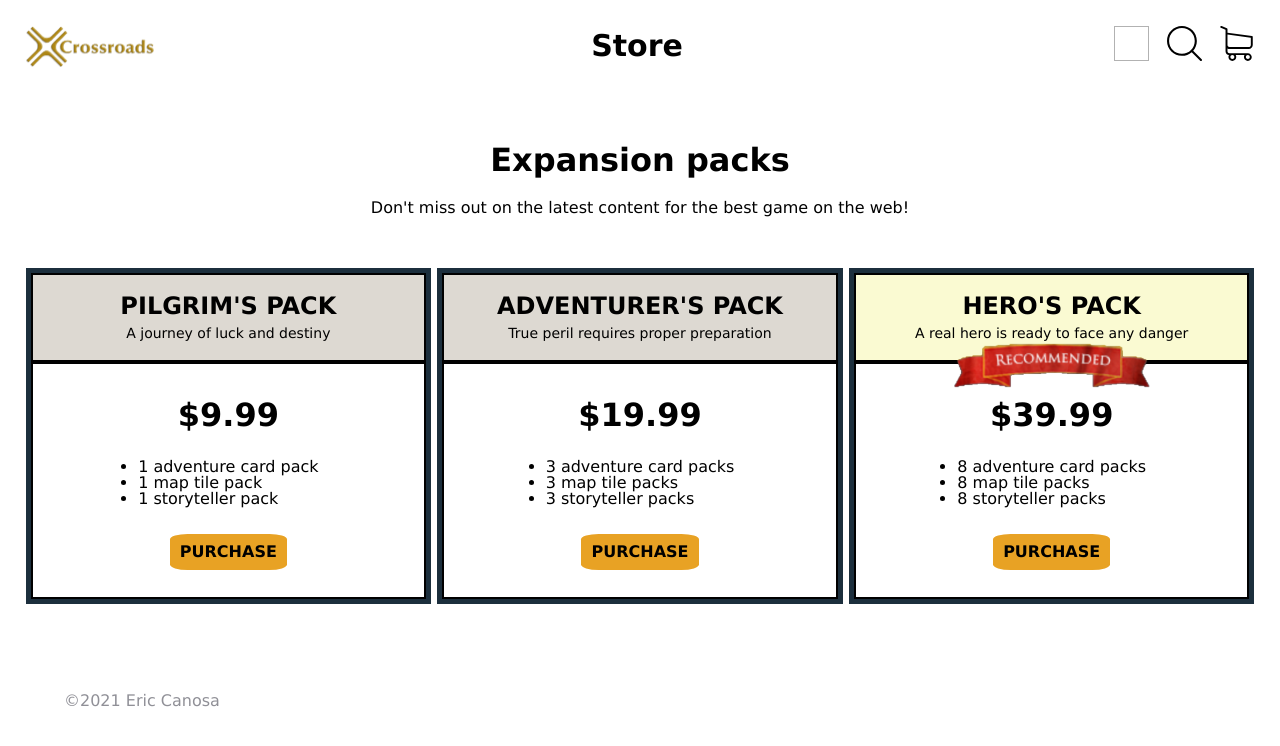
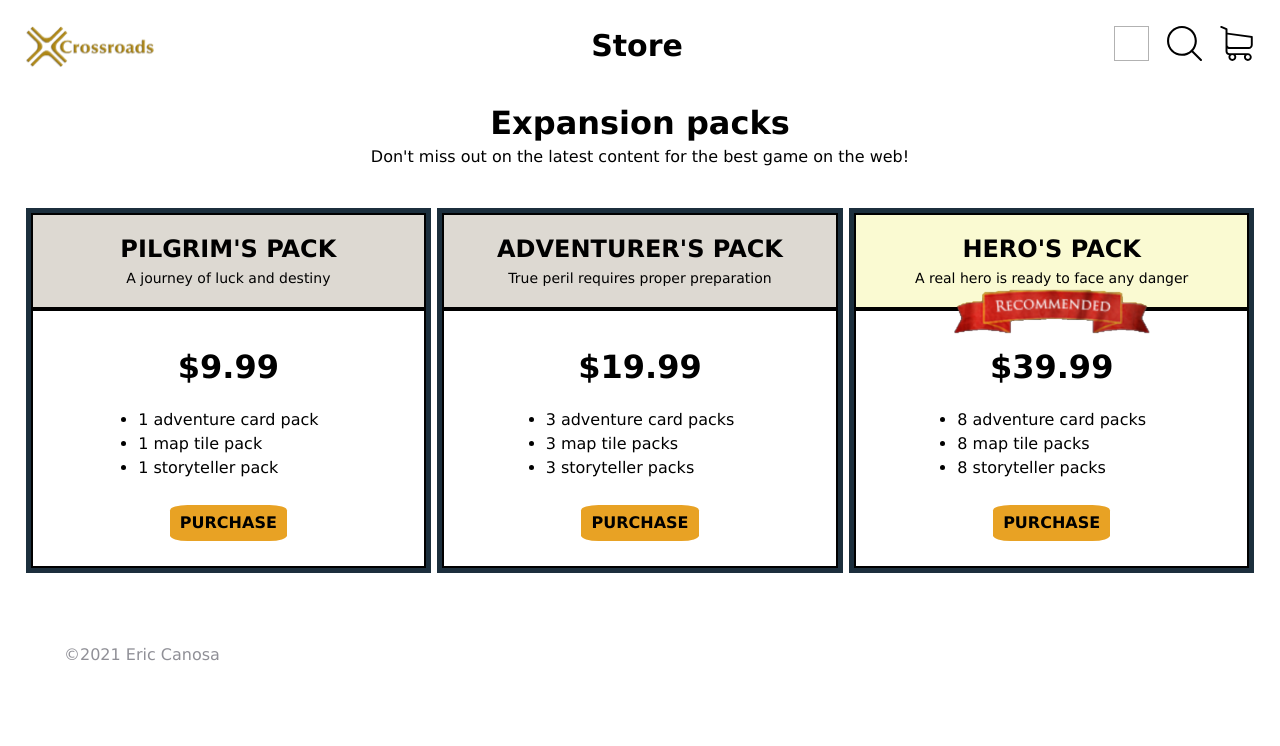
Before and after one commit to canosaer/wd3_week2_sass, a website: page index.html in a window 1280 px wide. Drawn offline with Linux system fonts and the light colour scheme.

Commit message:
fixed vertical padding

```diff
--- a/src/scss/main.scss
+++ b/src/scss/main.scss
@@ -34,7 +34,7 @@ a {
 }
 
 .header{
-	padding: 2%;
+	padding: 2% 2% 0%;
 	display: flex;
 	justify-content: space-between;
 	background-color: white;
@@ -92,7 +92,7 @@ a {
 }
 
 .hero{
-	padding: 5% 2%;
+	padding: 25px 3%;
 	display: flex;
 	flex-direction: column;
 	align-items: center;
@@ -100,15 +100,16 @@ a {
 	&__heading{
 		font-size: 2rem;
 		font-weight: bold;
-		margin-bottom: 2%;
+		margin-bottom: 7px;
 	}
 
 	&__cta{
 		text-align: center;
+		line-height: 1.4;
 	}
 
 	@include mixins.desktop {
-		padding: 4% 2%;
+		padding: 40px 3%;
 	}
 
 }
@@ -126,7 +127,7 @@ a {
 	position: relative;
 	border: 5px variables.$dark-blue solid;
 	width: 100%;
-	margin-bottom: 2%;
+	margin-bottom: 10px;
 
 	@include mixins.desktop {
 		width: 33%;
@@ -138,14 +139,14 @@ a {
 		display: flex;
 		flex-direction: column;
 		align-items: center;
-		padding: 2%;
+		padding: 15px;
 
 		&_featured{
 			background-color: lightgoldenrodyellow;
 		}
 
 		@include mixins.desktop {
-			padding: 5% 2%;
+			padding: 20px 2%;
 		}
 
 
@@ -154,16 +155,21 @@ a {
 	&__title{
 		font-size: 1.625rem;
 		text-transform: uppercase;
-		padding-bottom: 1%;
+		padding-bottom: 5px;
 		font-weight: bold;
+		text-align: center;
+		line-height: 1.2;
 
 		@include mixins.desktop {
 			font-size: 1.5rem;
-			padding-bottom: 2%;
+			padding-bottom: 6px;
 		}
 	}
 
 	&__desc{
+		line-height: 1.2;
+		text-align: center;
+
 		@include mixins.desktop {
 			font-size: 0.875rem;
 		}
@@ -180,26 +186,27 @@ a {
 		}
 
 		@include mixins.desktop {
-			padding-top: 7%;
+			padding-top: 20px;
 		}
 	}
 
 	&__price{
 		font-weight: bold;
 		font-size: 2rem;
-		padding: 2%;
+		padding: 20px;
 
 		@include mixins.desktop {
-			padding-bottom: 7%;
+			padding-bottom: 25px;
 		}
 	}
 
 	&__features-list{
 		list-style: disc;
-		padding-bottom: 2%;
+		padding-bottom: 20px;
+		line-height: 1.5;
 
 		@include mixins.desktop {
-			padding-bottom: 7%;
+			padding-bottom: 25px;
 		}
 	}
 
@@ -210,14 +217,14 @@ a {
 		padding: 10px;
 		border-radius: 15%;
 		cursor: pointer;
-		margin-bottom: 2%;
+		margin-bottom: 20px;
 
 		&:hover{
 			filter: brightness(120%);
 		}
 
 		@include mixins.desktop {
-			margin-bottom: 7%;
+			margin-bottom: 25px;
 		}
 	}
 
@@ -227,11 +234,7 @@ a {
 		height: 47.5px;
 		background-size: cover;
 		position: absolute;
-		top: 24%;
-
-		@include mixins.desktop {
-			top: 21%;
-		}
+		top: 74px;
 	}
 }
 
```
Also changed, not shown: dist/css/main.css, 1 other file.
